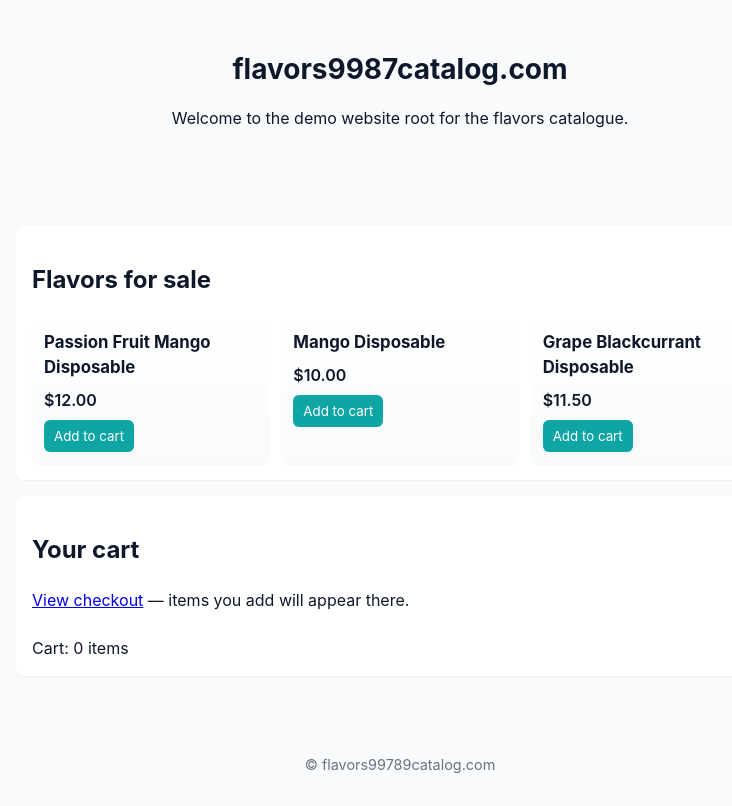
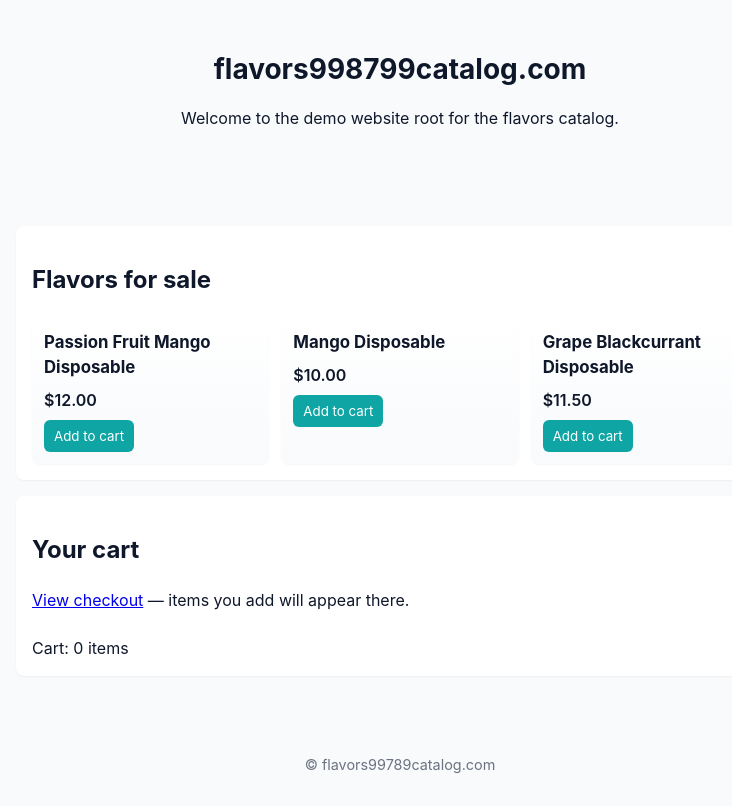
Before and after one commit to siberianhuskytoucan/flavors997899catalogue, a website: page website_root/index.html in a window 1280 px wide. Shown: the whole page, without its empty margins (240-972 px from the left). Drawn offline with Linux system fonts and the light colour scheme.

Commit message:
Describe your changes here

```diff
--- a/website_root/index.html
+++ b/website_root/index.html
@@ -10,8 +10,8 @@
 </head>
 <body>
   <header>
-    <h1>flavors9987catalog.com</h1>
-    <p>Welcome to the demo website root for the flavors catalogue.</p>
+    <h1>flavors998799catalog.com</h1>
+    <p>Welcome to the demo website root for the flavors catalog.</p>
   </header>
 
   <main>
```
